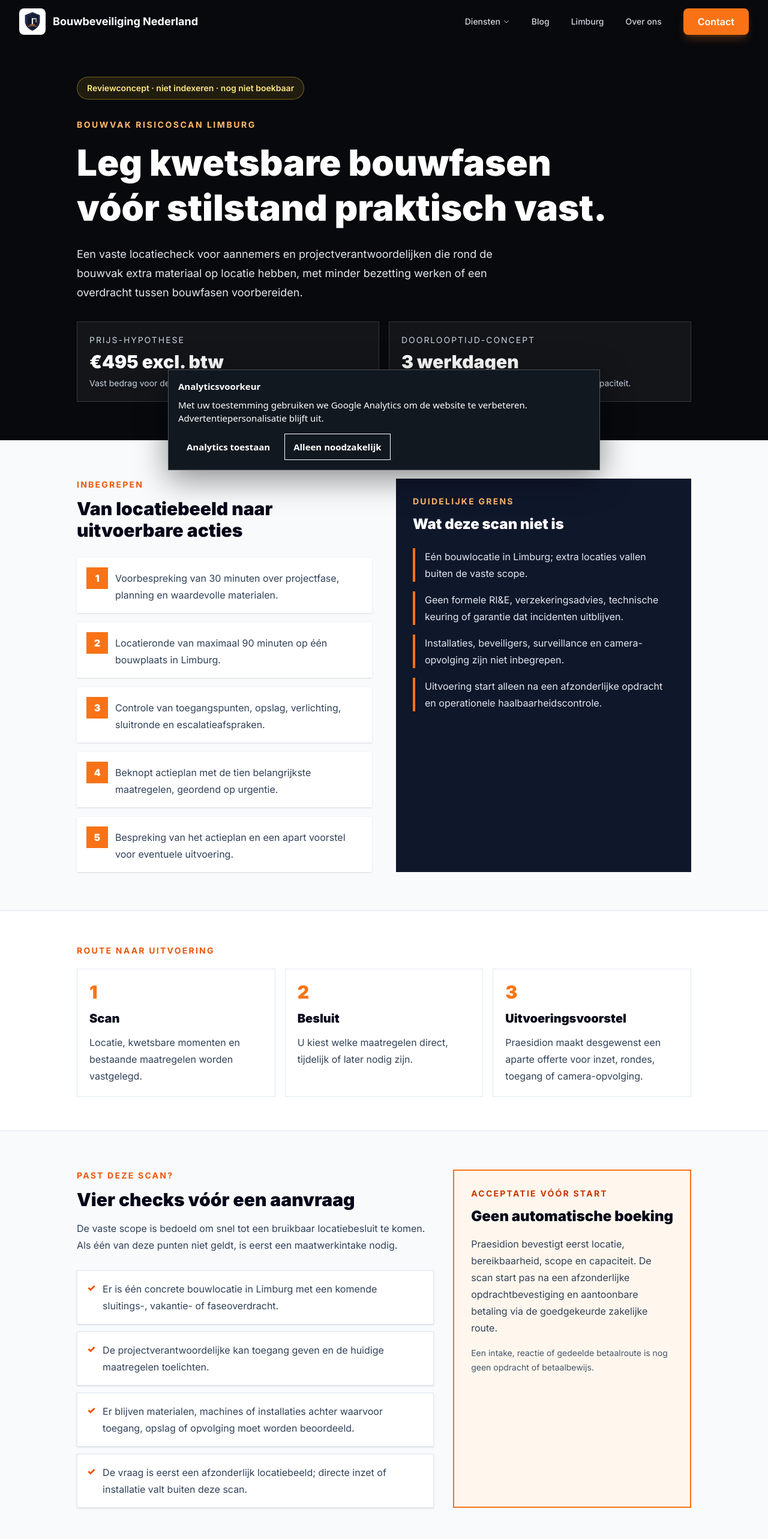
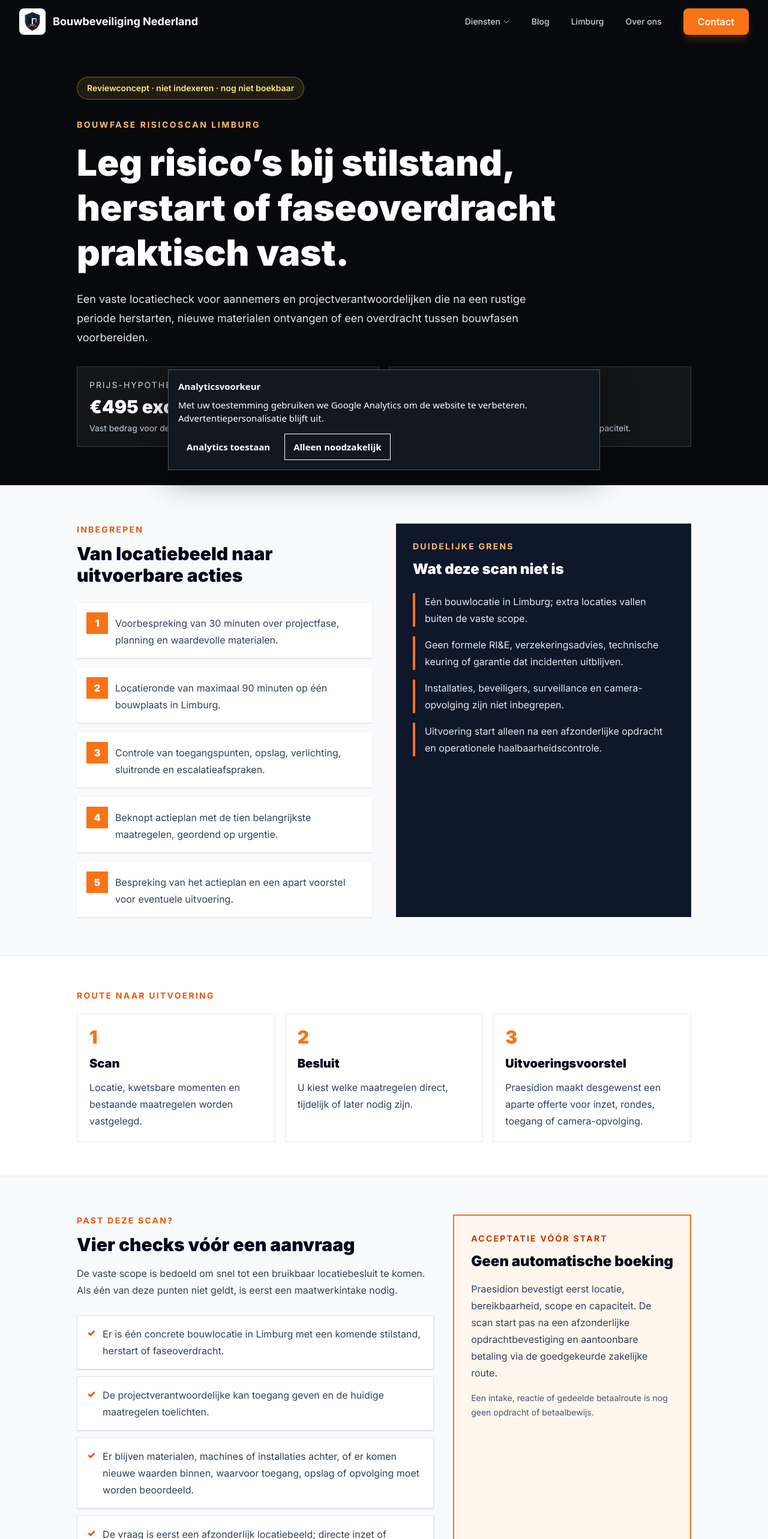
Before and after one commit to Snuushco/bouwbeveiligingnederland, a Next.js app: page /review/bouwvak-risicoscan-limburg in a window 1280 px wide. Shown: the top 2566 px of the page at 60% size. Built offline with nearby package versions, Linux system fonts and the light colour scheme.

Commit message:
Keep risk scan relevant across construction phases

```diff
--- a/app/review/bouwvak-risicoscan-limburg/page.tsx
+++ b/app/review/bouwvak-risicoscan-limburg/page.tsx
@@ -2,9 +2,9 @@ import type { Metadata } from "next";
 import Link from "next/link";
 
 export const metadata: Metadata = {
-  title: "Bouwvak Risicoscan Limburg | Reviewconcept",
+  title: "Bouwfase Risicoscan Limburg | Reviewconcept",
   description:
-    "Reviewconcept voor een vaste bouwplaats-risicoscan rond de bouwvak: locatiebezoek, actieplan en uitvoeringsvoorstel.",
+    "Reviewconcept voor een vaste bouwplaats-risicoscan bij stilstand, herstart of faseoverdracht: locatiebezoek, actieplan en uitvoeringsvoorstel.",
   robots: { index: false, follow: false, noarchive: true },
 };
 
@@ -24,9 +24,9 @@ const boundaries = [
 ];
 
 const fitChecks = [
-  "Er is één concrete bouwlocatie in Limburg met een komende sluitings-, vakantie- of faseoverdracht.",
+  "Er is één concrete bouwlocatie in Limburg met een komende stilstand, herstart of faseoverdracht.",
   "De projectverantwoordelijke kan toegang geven en de huidige maatregelen toelichten.",
-  "Er blijven materialen, machines of installaties achter waarvoor toegang, opslag of opvolging moet worden beoordeeld.",
+  "Er blijven materialen, machines of installaties achter, of er komen nieuwe waarden binnen, waarvoor toegang, opslag of opvolging moet worden beoordeeld.",
   "De vraag is eerst een afzonderlijk locatiebeeld; directe inzet of installatie valt buiten deze scan.",
 ];
 
@@ -39,15 +39,15 @@ export default function BouwvakRisicoscanReviewPage() {
             Reviewconcept · niet indexeren · nog niet boekbaar
           </p>
           <p className="mt-8 text-sm font-bold uppercase tracking-[0.18em] text-orange-300">
-            Bouwvak Risicoscan Limburg
+            Bouwfase Risicoscan Limburg
           </p>
           <h1 className="mt-4 max-w-4xl text-4xl font-black leading-tight sm:text-6xl">
-            Leg kwetsbare bouwfasen vóór stilstand praktisch vast.
+            Leg risico’s bij stilstand, herstart of faseoverdracht praktisch vast.
           </h1>
           <p className="mt-6 max-w-3xl text-lg leading-8 text-slate-200">
-            Een vaste locatiecheck voor aannemers en projectverantwoordelijken die rond de
-            bouwvak extra materiaal op locatie hebben, met minder bezetting werken of een
-            overdracht tussen bouwfasen voorbereiden.
+            Een vaste locatiecheck voor aannemers en projectverantwoordelijken die na een
+            rustige periode herstarten, nieuwe materialen ontvangen of een overdracht tussen
+            bouwfasen voorbereiden.
           </p>
           <div className="mt-8 grid gap-4 sm:grid-cols-2">
             <div className="border border-white/15 bg-white/5 p-5">
```
